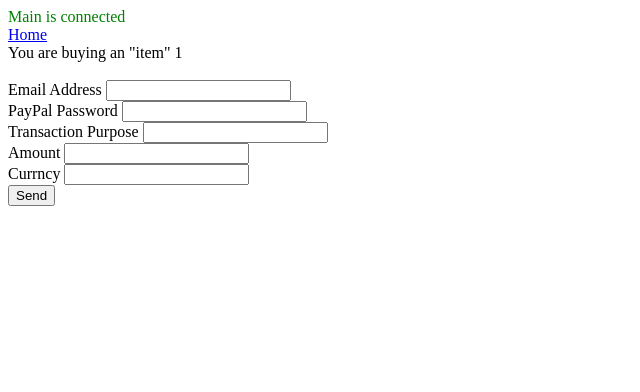
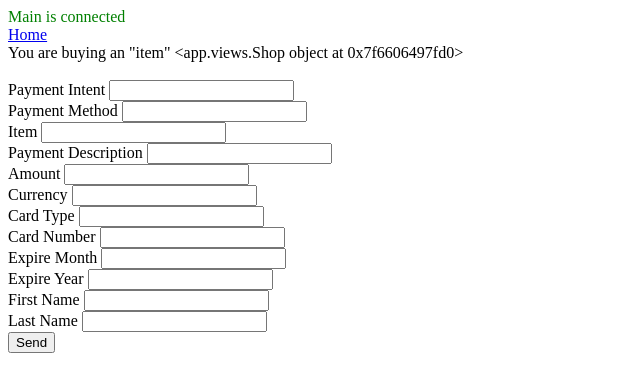
Before and after one commit to Yuriy1988/client-paysys-, a Flask app: page /form/1 in a window 1280 px wide. Shown: the top 392 px of the page, without its empty margins (0-640 px from the left). Run offline with Flask 2, Linux system fonts and the light colour scheme.

Commit message:
Form is working. Validators and error displaying needed

```diff
--- a/app/forms.py
+++ b/app/forms.py
@@ -2,14 +2,23 @@
 
 
 class UserPaymentForm(Form):
-    # PayPal user staff:
-    email = StringField('Email Address')
-    paypal_password = PasswordField('PayPal Password')
+    # Card stuff:
+    card_type = StringField('Card Type') # TODO: 'Make a checklist'
+    card_number = StringField('Card Number', [validators.Length(min=16, max=16)])
+    card_expire_month = StringField('Expire Month', [validators.Length(min=2, max=2)]) # TODO: 'Make a calendar picker'
+    card_expire_year = StringField('Expire Year', [validators.Length(min=4, max=4)]) # TODO: 'Make a calendar picker'
+    card_first_name = StringField('First Name', [validators.Length(min=1, max=30)])
+    card_last_name = StringField('Last Name', [validators.Length(min=1, max=30)])
 
-    # Transaction stuff:
-    transaction_purpose = StringField('Transaction Purpose')
-    amount = IntegerField('Amount')
-    currency = StringField('Currncy')
+    # Payment stuff:
+    payment_intent = StringField('Payment Intent', [validators.Length(min=1, max=30)]) # TODO: 'Make a checklist'
+    payment_method = StringField('Payment Method', [validators.Length(min=1, max=30)]) # TODO: 'Make a checklist'
+    amount_total = StringField('Amount', [validators.Length(min=1, max=100)])
+    amount_currency = StringField('Currency', [validators.Length(min=3, max=3)]) # TODO: 'Make a checklist'
+    payment_description = StringField('Payment Description', [validators.Length(min=0, max=300)])
+
+    # etc:
+    item = StringField('Item') # TODO: 'Male a checklist'.
 
     # Submit button:
     submit = SubmitField("Send")
--- a/app/req.py
+++ b/app/req.py
@@ -3,7 +3,8 @@
 url = 'https://api.sandbox.paypal.com/v1/payments/payment'
 headers = {'Content-Type': 'application/json', 'Accept-Language': 'en_US', 'Authorization':'Bearer A101.WTIsjlE61K0DkovEOE1XwwN5qkX-VAMbW4xo0bDDYMUKj4nrOGSaQ7nhWxXBTDb-.ZmKcYOFKD0YcTD9GaE3c_9KjnH4'}
 #header2 = 'Authorization: Bearer A101.WTIsjlE61K0DkovEOE1XwwN5qkX-VAMbW4xo0bDDYMUKj4nrOGSaQ7nhWxXBTDb-.ZmKcYOFKD0YcTD9GaE3c_9KjnH4'
-post_data = '{ \
+
+make_payment3 = '{ \
   "intent":"sale", \
   "payer":{ \
     "payment_method":"credit_card", \
@@ -29,6 +30,9 @@
 
 
 
+
+
+
 r = requests.get(url, headers=headers)
 
 print(r)
--- a/app/templates/user_payment_form.html
+++ b/app/templates/user_payment_form.html
@@ -4,29 +4,48 @@
 
 <a href="{{ url_for('home') }}">Home</a>
 
-<br>You are buying an "item" {{ shop.id }}
+<br>You are buying an "item" {{ shop }}
 
 <form action="{{ url_for('user_payment_form', shop_id=shop.id) }}" method=post>
-    <!--PayPal user staff:-->
+    <!--Payment staff:-->
     <br>
-    {{ form.email.label }}
-    {{ form.email }}
+    {{ form.payment_intent.label }}
+    {{ form.payment_intent }}
     <br>
-    {{ form.paypal_password.label }}
-    {{ form.paypal_password }}
+    {{ form.payment_method.label }}
+    {{ form.payment_method }}
+    <br>
+    {{ form.item.label }}
+    {{ form.item }}
+    <br>
+    {{ form.payment_description.label }}
+    {{ form.payment_description }}
+    <br>
+    {{ form.amount_total.label }}
+    {{ form.amount_total }}
+    <br>
+    {{ form.amount_currency.label }}
+    {{ form.amount_currency }}
 
-
-    <!--Transaction stuff-->
+    <!--Card stuff-->
     <br>
-    {{ form.transaction_purpose.label }}
-    {{ form.transaction_purpose }}
+    {{ form.card_type.label }}
+    {{ form.card_type }}
     <br>
-    {{ form.amount.label }}
-    {{ form.amount }}
+    {{ form.card_number.label }}
+    {{ form.card_number }}
     <br>
-    {{ form.currency.label }}
-    {{ form.currency }}
-
+    {{ form.card_expire_month.label }}
+    {{ form.card_expire_month }}
+    <br>
+    {{ form.card_expire_year.label }}
+    {{ form.card_expire_year }}
+    <br>
+    {{ form.card_first_name.label }}
+    {{ form.card_first_name }}
+    <br>
+    {{ form.card_last_name.label }}
+    {{ form.card_last_name }}
 
     <!--Submit button-->
     <br>
--- a/app/un.py
+++ b/app/un.py
@@ -1,4 +1,5 @@
 import uncurl
 
 
+
 print(uncurl.parse('curl https://api.sandbox.paypal.com/v1/oauth2/token  -H "Accept: application/json" -H "Accept-Language: en_US" -u "AZrccVcbcXX1BpSsTTIioUdmvL2PLwznBTkwDFEcfORpz4i_BhE6FPwiQZRfa4RD0kepGAXF5oAWoY71:EEigCPS468DFBtGYmL3WdOscFxd6O7fxOObEI8ebX3uave3flC9iXzjymdNZUli0Y3HOKRSz8WLwIejf" -d "grant_type=client_credentials"'))
--- a/app/views.py
+++ b/app/views.py
@@ -1,5 +1,8 @@
+import json
+import requests
+from flask import render_template, request
+
 from app import app
-from flask import render_template, request
 from app.forms import UserPaymentForm
 
 
@@ -46,5 +49,117 @@
 
     # If form submited by user:
     elif request.method == 'POST':
-        message = "We took your transaction to processing. Thx for your choice. We love you!"
-        return render_template('thank_you.html', message=message, shop=shop)
+        card_type = request.form['card_type']
+        card_number = request.form['card_number']
+        card_expire_month = request.form['card_expire_month']
+        card_expire_year = request.form['card_expire_year']
+        card_first_name = request.form['card_first_name']
+        card_last_name = request.form['card_last_name']
+
+        # Payment stuff:
+        payment_intent = request.form['payment_intent']
+        payment_method = request.form['payment_method']
+        amount_total = request.form['amount_total']
+        amount_currency = request.form['amount_currency']
+        payment_description = request.form['payment_description']
+        print('CARD TYPE!!!!!!!!!!!!!!!!!!!!!!!!!: %s' % card_type)
+        print('PAYMENT INTENT!!!!!!!!!!!!!!!!!!!!!!!!!: %s' % payment_intent)
+        print('card_expire_month!!!!!!!!!!!!!!!!!!!!!!!!!: %s' % card_expire_month)
+
+        # etc:
+        item = request.form['item']
+
+        # GETTING PAYPAL ACCESS TOKEN
+        url = 'https://api.sandbox.paypal.com/v1/oauth2/token'
+        headers = {
+            'Accept': 'application/json',
+            'Accept-Language': 'en_US'
+        }
+
+        username = 'AZrccVcbcXX1BpSsTTIioUdmvL2PLwznBTkwDFEcfORpz4i_BhE6FPwiQZRfa4RD0kepGAXF5oAWoY71'
+        password = 'EEigCPS468DFBtGYmL3WdOscFxd6O7fxOObEI8ebX3uave3flC9iXzjymdNZUli0Y3HOKRSz8WLwIejf'
+        auth = (username, password)
+        data = {'grant_type': 'client_credentials'}
+        r = requests.post(url, headers=headers, auth=auth, data=data)
+        auth_token_status_code = 'Getting auth token status code: %s' % r.status_code
+        print('auth: %s' % auth_token_status_code)
+
+        # Getting access token and token type:
+        r_dict = json.loads(r.text)
+        access_token = r_dict['access_token']
+        token_type = r_dict['token_type']
+
+
+        # REGISTERING USER'S CARD:
+        url = 'https://api.sandbox.paypal.com/v1/vault/credit-card'
+        headers = {
+            'Content-Type': 'application/json',
+            'Authorization': '{token_type} {access_token}'.format(token_type=token_type, access_token=access_token)
+        }
+        # Dumping card info to JSON:
+        payer_id = 'user12345'
+        data = json.dumps(
+            {
+                "payer_id":payer_id,
+                 "type":card_type,
+                 "number":card_number,
+                 "expire_month":card_expire_month,
+                 "expire_year":card_expire_year,
+                 "first_name":card_first_name,
+                 "last_name":card_last_name
+            }
+        )
+        r = requests.post(url, headers=headers, data=data)
+        register_card_status_code = 'Registering a card status code: %s' % r.status_code
+        print('register card: %s' % register_card_status_code)
+
+        # Getting a Card ID and Payer ID:
+        r_dict = json.loads(r.text)
+        print(r_dict)
+        card_id = r_dict['id']
+        payer_id = r_dict['payer_id']
+
+
+        # USING A STORED CARD -- CREATING A PAYMENT:
+        url = 'https://api.sandbox.paypal.com/v1/payments/payment'
+        headers = {
+            'Content-Type': 'application/json',
+            'Authorization': '{token_type} {access_token}'.format(token_type=token_type, access_token=access_token)
+        }
+
+        data = json.dumps(
+            {
+                'intent':payment_intent,
+                'payer':{
+                    'payment_method':payment_method,
+                    'funding_instruments':[
+                        {
+                            'credit_card_token':{
+                                'credit_card_id':card_id,
+                                'payer_id':payer_id
+                            }
+                        }
+                    ]
+                },
+                'transactions':[
+                    {
+                        'amount':{
+                            'total':amount_total,
+                            'currency':amount_currency
+                        },
+                        'description':payment_description
+                    }
+                ]
+            }, sort_keys=True
+        )
+
+        r = requests.post(url, headers=headers, data=data)
+        creating_payment_status_code = 'Creating a payment status code: %s' % r.status_code
+        print('Creating payment: %s' % creating_payment_status_code)
+
+        return render_template('thank_you.html',
+                               auth_token_status_code=auth_token_status_code,
+                               register_card_status_code=register_card_status_code,
+                               creating_payment_status_code=creating_payment_status_code,
+                               item=item,
+                               shop=shop.name)
```
Also changed, not shown: app/auth.py (added, +112 -0 lines), app/templates/thank_you.html (+8 -1 lines).
